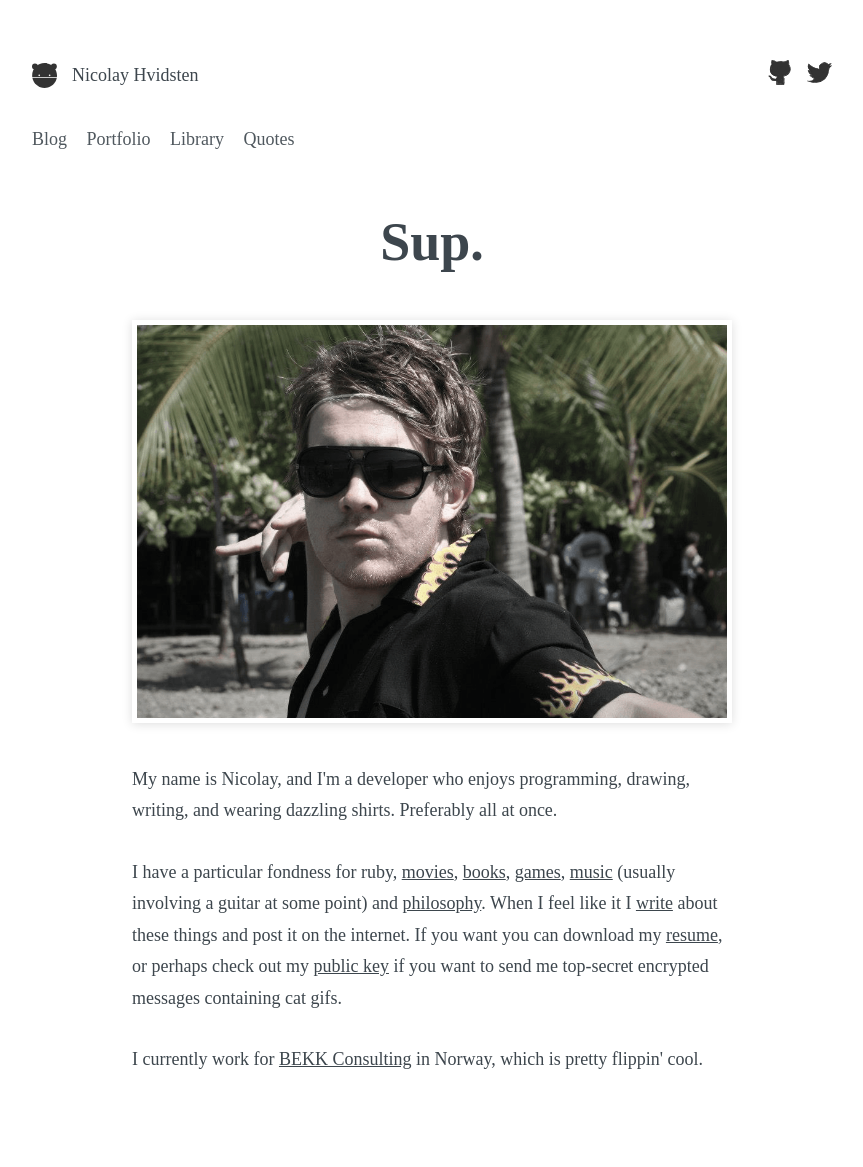
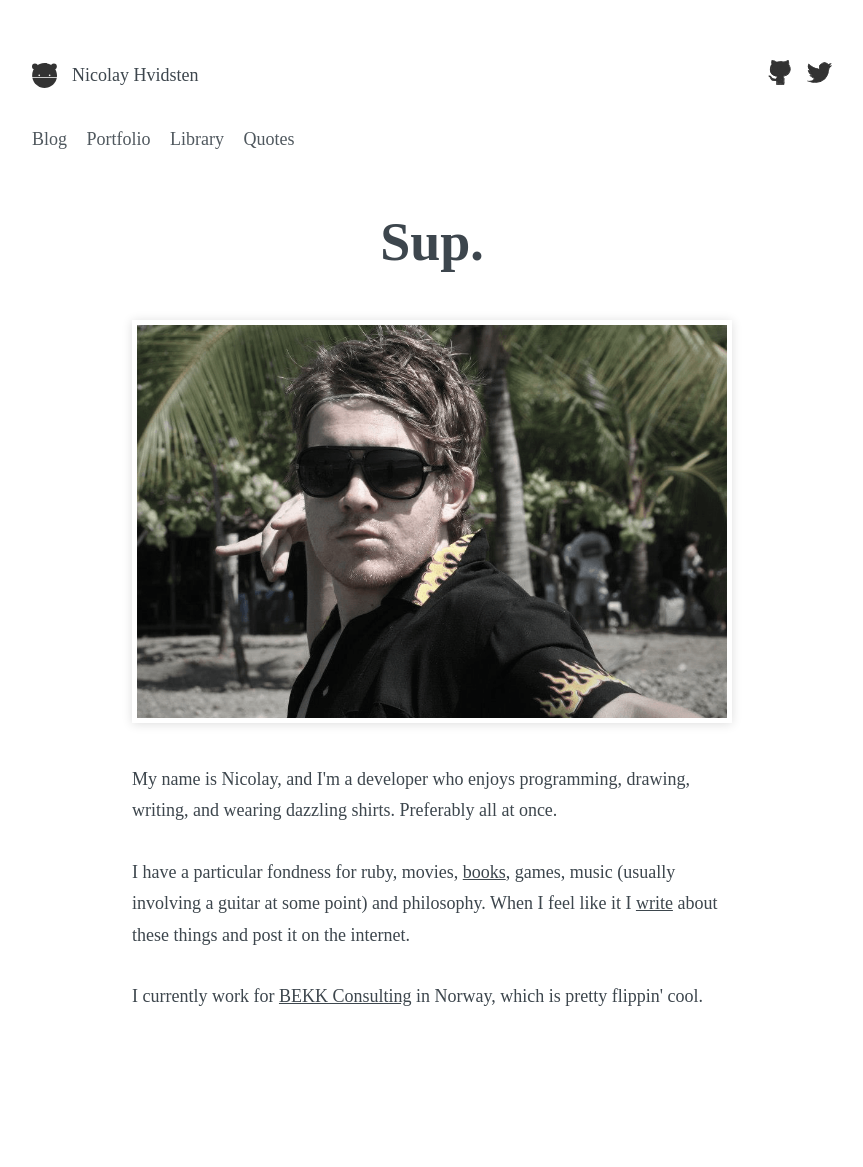
Before and after one commit to nicohvi/nicohvi.github.io, a Jekyll site: the page built from index.html, in a window 1280 px wide. Shown: the whole page, without its empty margins (208-1071 px from the left). Built offline with Jekyll 4.4.1, drawn with Linux system fonts in a browser that asks for light colours; nearby versions of some CDN libraries; after the commit the page ends 1104 px from its top, so only the background shows below that.

Commit message:
fixed links in index.html :racehorse:

```diff
--- a/index.html
+++ b/index.html
@@ -13,12 +13,10 @@ title: Home
     Preferably all at once.
   </p>
   <p>
-    I have a particular fondness for ruby, <a href="/culture/">movies</a>,
-    <a href="/culture/">books</a>, <a href="/culture/">games</a>, <a href="/culture/">music</a>
-    (usually involving a guitar at some point) and <a href="/philosophy/">philosophy</a>.
+    I have a particular fondness for ruby, movies,
+    <a href="/library/">books</a>, games, music (usually involving a guitar at some point) and philosophy.
     When I feel like it I <a href="/blog/">write</a> about these things
-    and post it on the internet. If you want you can download my <a href="/public/resume.pdf">resume</a>,
-    or perhaps check out my <a href="/public_key.html">public key</a> if you want to send me top-secret encrypted messages containing cat gifs.
+    and post it on the internet.
   </p>
   <p>
     I currently work for <a href="http://bekk.no">BEKK Consulting</a> in Norway,
```
Also changed, not shown: 1 other file.
